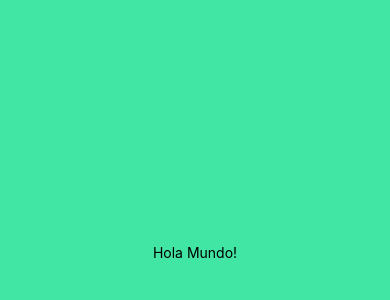
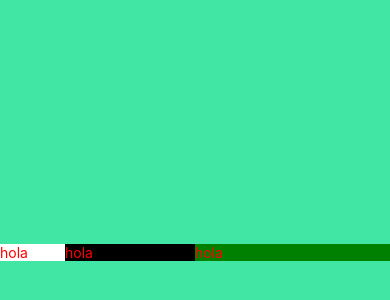
Before and after one commit to adrian1426/ReactNativeSinFronteras, a React Native app: screen / in a window 390 px wide. Shown: the part 170-470 px from the top of the page. Built offline with nearby package versions, Linux system fonts and the light colour scheme.

Commit message:
flex box

```diff
--- a/App.js
+++ b/App.js
@@ -1,17 +1,55 @@
 import React from 'react';
 import { StyleSheet, Text, View } from 'react-native';
+
+class Texto extends React.Component{
+
+  state={
+    titulo:"hola chicos"
+  }
+
+  handlePress = () =>{
+    this.setState({
+      titulo:'hola amigos!!!.'
+    });
+  }
+
+  render(){
+    const {titulo} = this.state;
+    return(
+      <Text onPress={this.handlePress}>{titulo}</Text>
+    );
+  }
+}
 
 export default function App() {
   return (
     <View style={styles.container}>
-      <Text>Hola Mundo!</Text>
+      <Text style={styles.texto}>hola</Text>
+      <Text style={styles.texto2}>hola</Text>
+      <Text style={styles.texto3}>hola</Text>
     </View>
   );
 }
 
 const styles = StyleSheet.create({
+  texto:{
+    flex:1,
+    color:'red',
+    backgroundColor:'white'
+  },
+  texto2:{
+    flex:2,
+    color:'red',
+    backgroundColor:'black'
+  },
+  texto3:{
+    flex:3,
+    color:'red',
+    backgroundColor:'green'
+  },
   container: {
     flex: 1,
+    flexDirection:'row',
     backgroundColor: '#42e6a4',
     alignItems: 'center',
     justifyContent: 'center',
```
